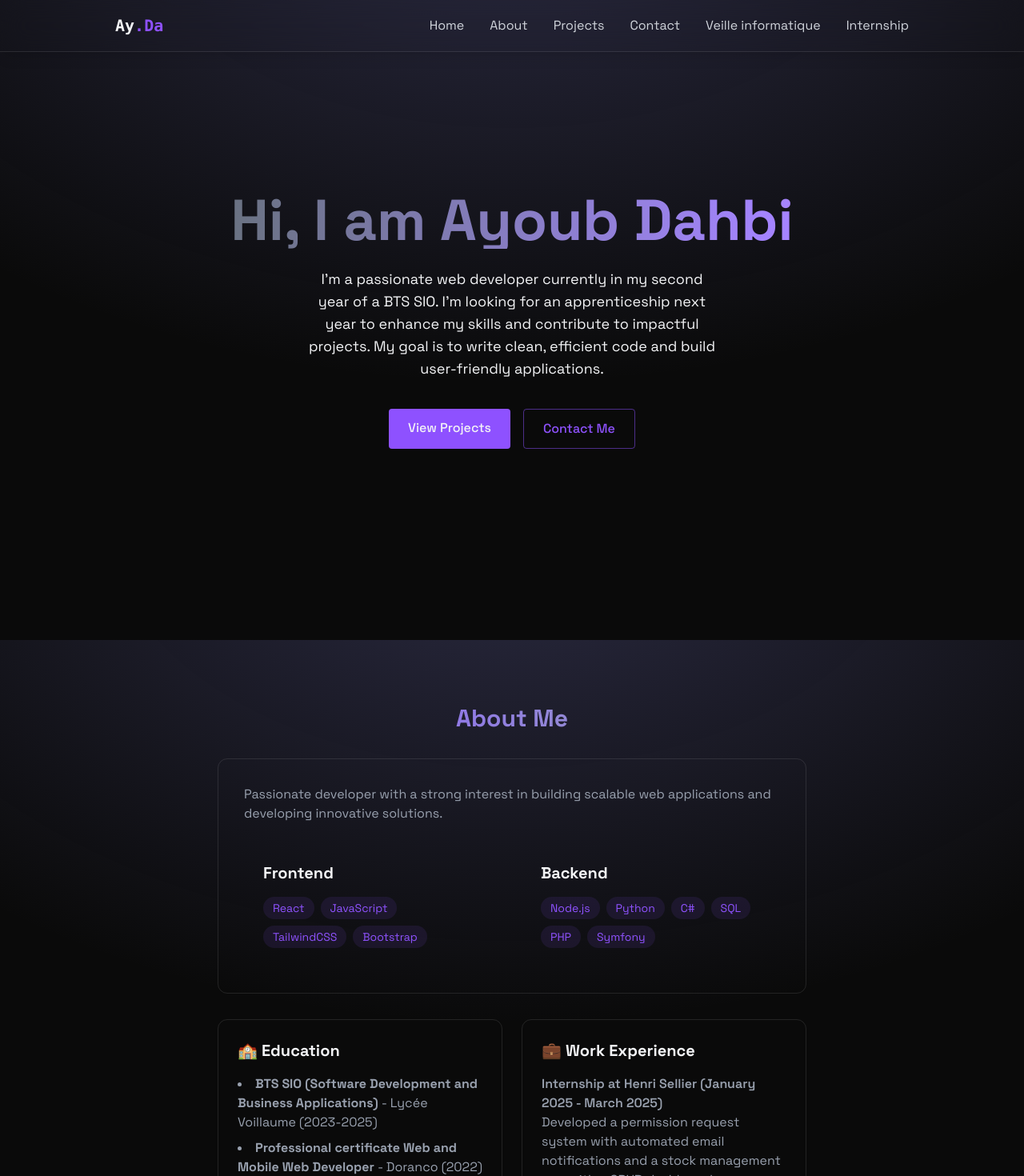
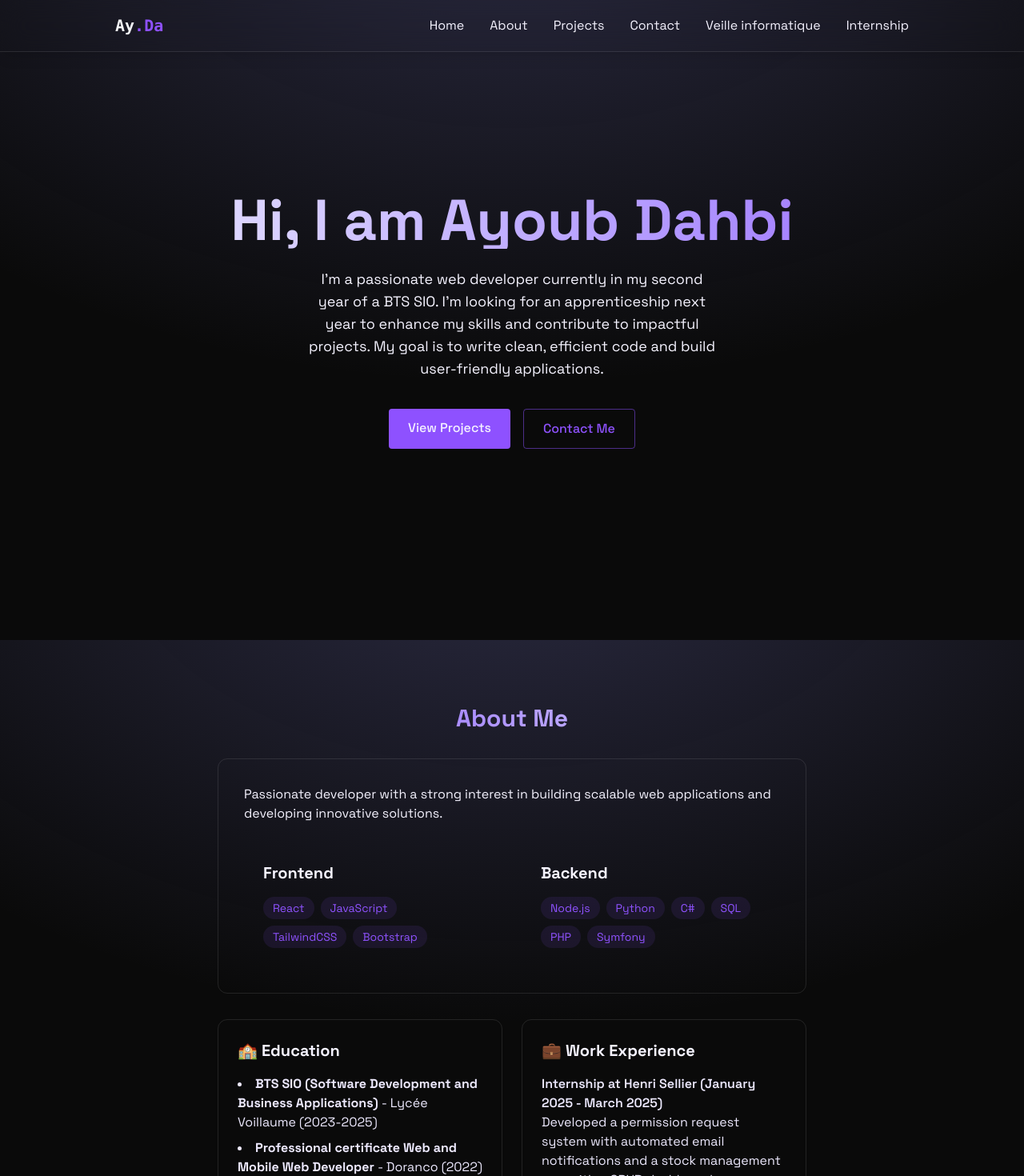
Before and after one commit to AyoubDahb/portfolio_v2, a React (Vite) app: page / in a window 1280 px wide. Shown: the top 1470 px of the page at 80% size. Built offline with nearby package versions, Linux system fonts and the light colour scheme.

Commit message:
changement code couleur

```diff
--- a/src/components/Navbar.jsx
+++ b/src/components/Navbar.jsx
@@ -34,27 +34,27 @@ export const Navbar = ({ menuOpen, setMenuOpen }) => {
     <nav className="fixed top-0 w-full z-40 bg-[rgba(10, 10, 10, 0.8)] backdrop-blur-lg border-b border-white/10 shadow-lg">
       <div className="max-w-5xl mx-auto px-4">
         <div className="flex justify-between items-center h-16">
-          <RouterLink to="/" className="font-mono text-xl font-bold text-gray">
+          <RouterLink to="/" className="font-mono text-xl font-bold text-violet">
             Ay<span className="text-violet-500">.Da</span>
           </RouterLink>
 
           <div className="hidden md:flex items-center space-x-8">
-            <button onClick={() => handleNavigation("home")} className="text-gray-300 hover:text-white transition-colors cursor-pointer">
+            <button onClick={() => handleNavigation("home")} className="text-violet-50 hover:text-white transition-colors cursor-pointer">
               Home
             </button>
-            <button onClick={() => handleNavigation("about")} className="text-gray-300 hover:text-white transition-colors cursor-pointer">
+            <button onClick={() => handleNavigation("about")} className="text-violet-50 hover:text-white transition-colors cursor-pointer">
               About
             </button>
-            <button onClick={() => handleNavigation("projects")} className="text-gray-300 hover:text-white transition-colors cursor-pointer">
+            <button onClick={() => handleNavigation("projects")} className="text-violet-50 hover:text-white transition-colors cursor-pointer">
               Projects
             </button>
-            <button onClick={() => handleNavigation("contact")} className="text-gray-300 hover:text-white transition-colors cursor-pointer">
+            <button onClick={() => handleNavigation("contact")} className="text-violet-50 hover:text-white transition-colors cursor-pointer">
               Contact
             </button>
-            <RouterLink to="/veille" className="text-gray-300 hover:text-white transition-colors">
+            <RouterLink to="/veille" className="text-violet-50 hover:text-white transition-colors">
               Veille informatique
             </RouterLink>
-            <RouterLink to="/internship" className="text-gray-300 hover:text-white transition-colors">
+            <RouterLink to="/internship" className="text-violet-50 hover:text-white transition-colors">
               Internship
             </RouterLink>
           </div>
--- a/src/components/sections/About.jsx
+++ b/src/components/sections/About.jsx
@@ -18,19 +18,19 @@ export const About = () => {
 
       <RevealOnScroll>
         <div className="max-w-3xl mx-auto px-4">
-          <h2 className="text-3xl font-bold mb-8 bg-gradient-to-r from-violet-500 to-gray-400 bg-clip-text text-transparent text-center">
+          <h2 className="text-3xl font-bold mb-8 bg-gradient-to-r from-violet-500 to-violet-200 bg-clip-text text-transparent text-center">
             {" "}
             About Me
           </h2>
 
           <div className="rounded-xl p-8 border-white/10 border hover:-translate-y-1 transition-all">
-            <p className="text-gray-400 mb-6">
+            <p className="text-violet-50 mb-6">
               Passionate developer with a strong interest in building scalable web applications and developing innovative solutions.
             </p>
 
             <div className="grid grid-cols-1 md:grid-cols-2 gap-6">
               <div className="rounded-xl p-6 hover:-translate-y-1 transition-all">
-                <h3 className="text-xl font-bold mb-4"> Frontend</h3>
+                <h3 className="text-xl font-bold mb-4 text-violet-50"> Frontend</h3>
                 <div className="flex flex-wrap gap-2">
                   {frontendSkills.map((tech, key) => (
                     <span
@@ -46,7 +46,7 @@ export const About = () => {
               </div>
 
               <div className="rounded-xl p-6 hover:-translate-y-1 transition-all">
-                <h3 className="text-xl font-bold mb-4"> Backend</h3>
+                <h3 className="text-xl font-bold mb-4 text-violet-50"> Backend</h3>
                 <div className="flex flex-wrap gap-2">
                   {backendSkills.map((tech, key) => (
                     <span
@@ -65,8 +65,8 @@ export const About = () => {
 
           <div className="grid grid-cols-1 md:grid-cols-2 gap-6 mt-8">
             <div className="p-6 rounded-xl border-white/10 border hover:-translate-y-1 transition-all">
-              <h3 className="text-xl font-bold mb-4"> 🏫 Education </h3>
-              <ul className="list-disc list-inside text-gray-400 space-y-2">
+              <h3 className="text-xl font-bold mb-4 text-violet-50 "> 🏫 Education </h3>
+              <ul className="list-disc list-inside text-violet-100 space-y-2">
                 <li>
                   <strong> BTS SIO (Software Development and Business Applications) </strong> - Lycée Voillaume
                   (2023-2025)
@@ -78,8 +78,8 @@ export const About = () => {
               </ul>
             </div>
             <div className="p-6 rounded-xl border-white/10 border hover:-translate-y-1 transition-all">
-              <h3 className="text-xl font-bold mb-4"> 💼 Work Experience </h3>
-              <div className="space-y-4 text-gray-400">
+              <h3 className="text-xl font-bold mb-4 text-violet-50"> 💼 Work Experience </h3>
+              <div className="space-y-4 text-violet-100">
                 <div>
                   <h4 className="font-semibold">
                     {" "}
--- a/src/components/sections/Contact.jsx
+++ b/src/components/sections/Contact.jsx
@@ -33,7 +33,7 @@ export const Contact = () => {
     >
       <RevealOnScroll>
         <div className="px-4 w-150">
-          <h2 className="text-3xl font-bold mb-8 bg-gradient-to-r from-violet-500 to-gray-400 bg-clip-text text-transparent text-center">
+          <h2 className="text-3xl font-bold mb-8 bg-gradient-to-r from-violet-500 to-violet-200 bg-clip-text text-transparent text-center">
             {" "}
             Get In Touch
           </h2>
--- a/src/components/sections/Home.jsx
+++ b/src/components/sections/Home.jsx
@@ -9,16 +9,16 @@ export const Home = () => {
 
       <RevealOnScroll>
         <div className="text-center z-10 px-4">
-          <h1 className="text-5xl md:text-7xl font-bold mb-6 bg-gradient-to-r from-gray-500 to-violet-400 bg-clip-text text-transparent leading-right">
+          <h1 className="text-5xl md:text-7xl font-bold mb-6 bg-gradient-to-r from-violet-200 to-violet-400 bg-clip-text text-transparent leading-right">
             Hi, I am Ayoub Dahbi
           </h1>
-          <p className="tex-gray-400 text-lg mb-9 max-w-lg mx-auto">
+          <p className="text-violet-50 text-lg mb-9 max-w-lg mx-auto">
             I’m a passionate web developer currently in my second year of a BTS SIO. I’m looking for an apprenticeship next year to enhance my skills and contribute to impactful projects. My goal is to write clean, efficient code and build user-friendly applications.
           </p>
           <div className="flex justify-center space-x-4">
             <a
               href="#projects"
-              className="bg-violet-500 text-gray py-3 px-6 rounded font-medium transition relative overflow-hidden hover:-translate-y-0.5 hover:shadow-[0_0_15px_rgba(59, 130, 246, 0.4)]"
+              className="bg-violet-500 text-gray py-3 px-6 rounded font-medium transition relative overflow-hidden hover:-translate-y-0.5 hover:shadow-[0_0_15px_rgba(59, 130, 246, 0.4)] text-violet-50"
             >
               View Projects
             </a>
--- a/src/components/sections/Internship.jsx
+++ b/src/components/sections/Internship.jsx
@@ -4,7 +4,7 @@ import { Navbar } from "../Navbar"; // ✅ Utilise un import nommé
 const Internship = () => {
   return (
     <div
-      className="min-h-screen bg-[#0a0a0a] text-white pt-16 flex flex-col items-center justify-center"
+      className="min-h-screen bg-[#0a0a0a] text-violet-100 pt-16 flex flex-col items-center justify-center"
       style={{
         backgroundImage: "radial-gradient(ellipse 80% 80% at 50% -20%, rgba(120, 119, 198, 0.3), rgba(255, 255, 255, 0))",
         backgroundAttachment: "fixed",
@@ -15,10 +15,10 @@ const Internship = () => {
       <Navbar /> {/* Ajout de la Navbar */}
       <h2 className="text-4xl font-bold mb-8">Choose Your Internship</h2>
       <div className="space-x-4">
-        <Link to="/internship/1" className="bg-violet-500 px-6 py-3 rounded text-white hover:bg-violet-700 transition">
+        <Link to="/internship/1" className="bg-violet-500 px-6 py-3 rounded text-violet-50 hover:bg-violet-700 transition">
           Internship 1
         </Link>
-        <Link to="/internship/2" className="bg-violet-500 px-6 py-3 rounded text-white hover:bg-violet-700 transition">
+        <Link to="/internship/2" className="bg-violet-500 px-6 py-3 rounded text-violet-50 hover:bg-violet-700 transition">
           Internship 2
         </Link>
       </div>
--- a/src/components/sections/Projects.jsx
+++ b/src/components/sections/Projects.jsx
@@ -55,7 +55,7 @@ const ProjectCard = ({ project, index }) => {
       {/* Contenu du projet : plus large et lisible */}
       <div className="w-full md:w-2/5 flex flex-col justify-center p-8 md:p-10 transition-opacity duration-500 group-hover:opacity-100">
 
-        <h3 className="text-3xl font-bold text-white mt-2 transition-all duration-500 group-hover:text-white">
+        <h3 className="text-3xl font-bold text-violet-50 mt-2 transition-all duration-500 group-hover:text-white">
           {project.title}
         </h3>
 
```
Also changed, not shown: src/components/sections/Veille.jsx (+17 -17 lines).
